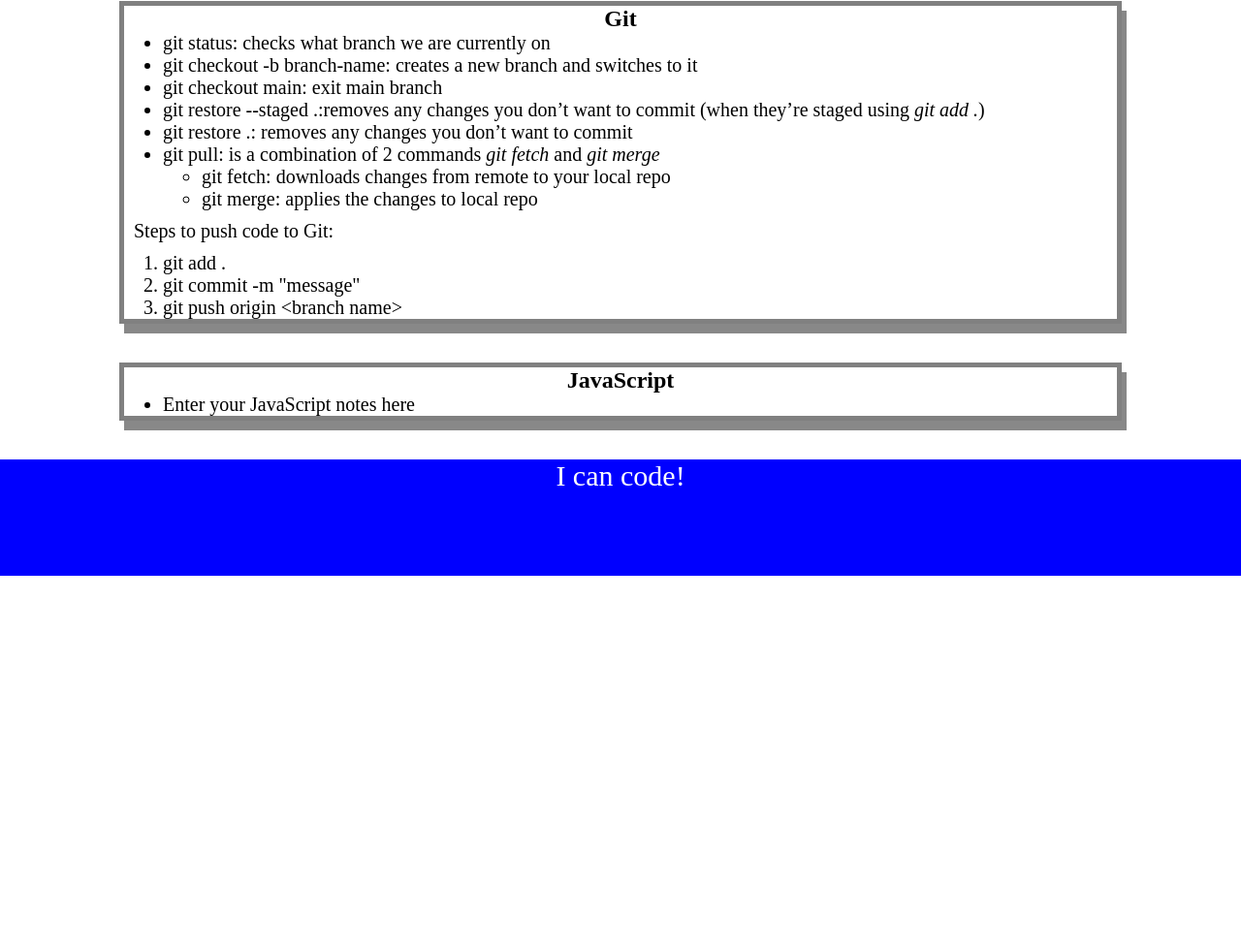
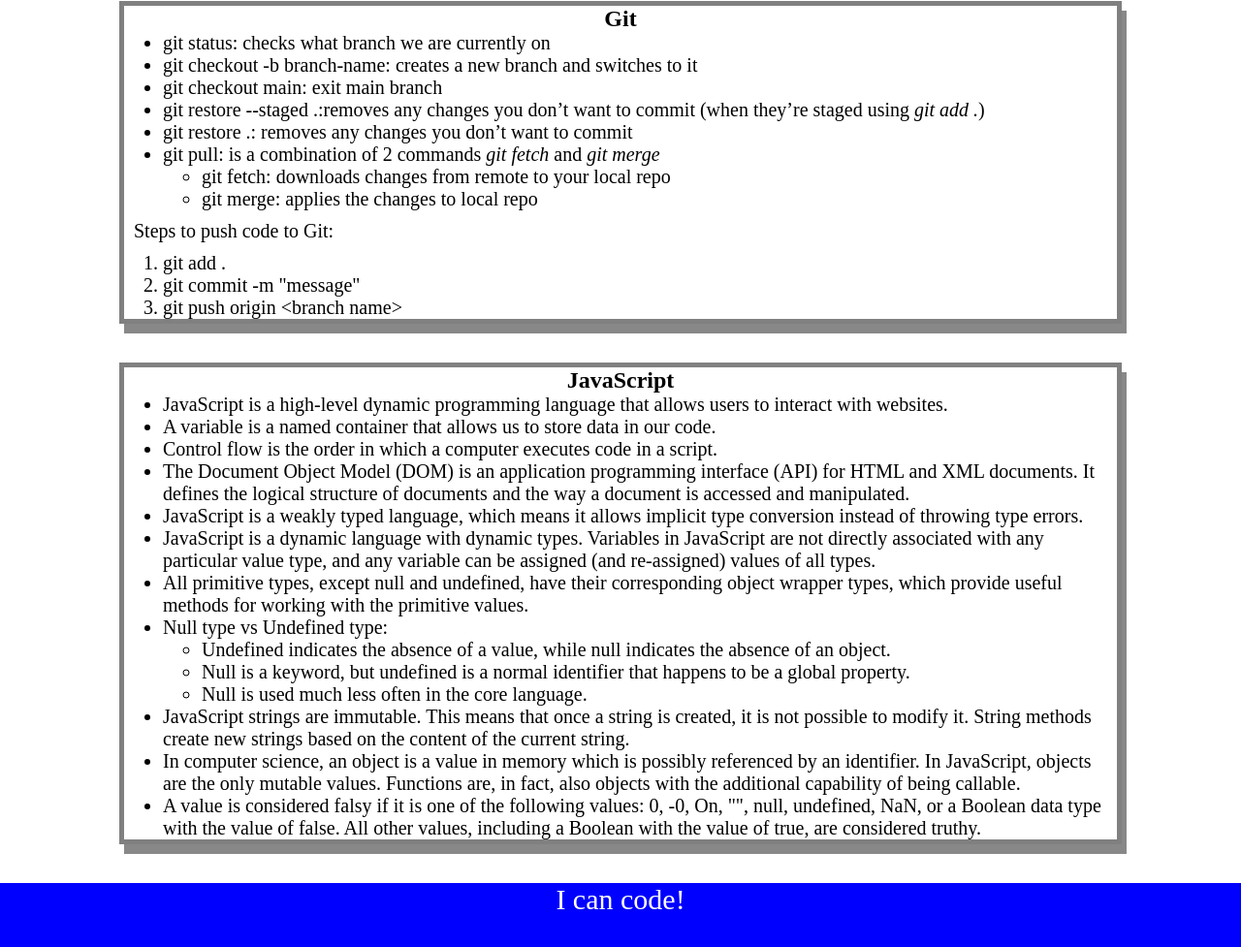
Before and after one commit to TanyaSilyutina/prework-study-guide, a plain HTML site: page index.html in a window 1280 px wide. Shown: the part 1001-1978 px from the top of the page at 97% size. Before the commit the page ends 1595 px from the top, so only its background shows below. Drawn offline with Linux system fonts and the light colour scheme.

Commit message:
completed js control flow, added JS notes

```diff
--- a/assets/script.js
+++ b/assets/script.js
@@ -1,17 +1,27 @@
-var topics = ['HTML', 'CSS', 'Git', 'JavaScript'];
+let topics = ['HTML', 'CSS', 'Git', 'JavaScript'];
+let randomTopic = topics[Math.floor(Math.random() * topics.length)];
 
+function listTopics() {
     for (let x = 0; x < topics.length; x++) {
         console.log(topics[x]);
     }
+}
 
-/* if (topic === 'HTML') {
+function selectTopic() {
+    if (randomTopic === 'HTML') {
       console.log("Let's study HTML!");
-} else if (topic === 'CSS') {
+    } else if (randomTopic === 'CSS') {
       console.log("Let's study CSS!");
-} else if (topic === 'Git') {
+    } else if (randomTopic === 'Git') {
       console.log("Let's study Git!");
-} else if (topic === 'JavaScript') {
+    } else if (randomTopic === 'JavaScript') {
       console.log("Let's study JavaScript!");
     } else {
       console.log('Please try again!');
-} */
+    }
+  }
+
+console.log('Here are the topics we learned through Prework:');
+listTopics();
+console.log('Which topic should we study first?');
+selectTopic();
--- a/index.html
+++ b/index.html
@@ -64,7 +64,22 @@
       <section class="card" id="javascript-section">
         <h2>JavaScript</h2>
         <ul>
-          <li>Enter your JavaScript notes here</li>
+          <li>JavaScript is a high-level dynamic programming language that allows users to interact with websites.</li>
+          <li>A variable is a named container that allows us to store data in our code.</li>
+          <li>Control flow is the order in which a computer executes code in a script.</li>
+          <li>The Document Object Model (DOM) is an application programming interface (API) for HTML and XML documents. It defines the logical structure of documents and the way a document is accessed and manipulated.</li>
+          <li>JavaScript is  a weakly typed language, which means it allows implicit type conversion instead of throwing type errors.</li>
+          <li>JavaScript is a dynamic language with dynamic types. Variables in JavaScript are not directly associated with any particular value type, and any variable can be assigned (and re-assigned) values of all types. </li>
+          <li>All primitive types, except null and undefined, have their corresponding object wrapper types, which provide useful methods for working with the primitive values.</li>
+          <li>Null type vs Undefined type:</li>
+          <ul>
+            <li>Undefined indicates the absence of a value, while null indicates the absence of an object.</li>
+            <li>Null is a keyword, but undefined is a normal identifier that happens to be a global property.</li>
+            <li>Null is used much less often in the core language.</li>
+          </ul>
+          <li>JavaScript strings are immutable. This means that once a string is created, it is not possible to modify it. String methods create new strings based on the content of the current string.</li>
+          <li>In computer science, an object is a value in memory which is possibly referenced by an identifier. In JavaScript, objects are the only mutable values. Functions are, in fact, also objects with the additional capability of being callable.</li>
+          <li>A value is considered falsy if it is one of the following values: 0, -0, On, "", null, undefined, NaN, or a Boolean data type with the value of false. All other values, including a Boolean with the value of true, are considered truthy. </li>
         </ul>
       </section>
     </main>
```
Lines whose indentation alone changed are shown as unchanged.
